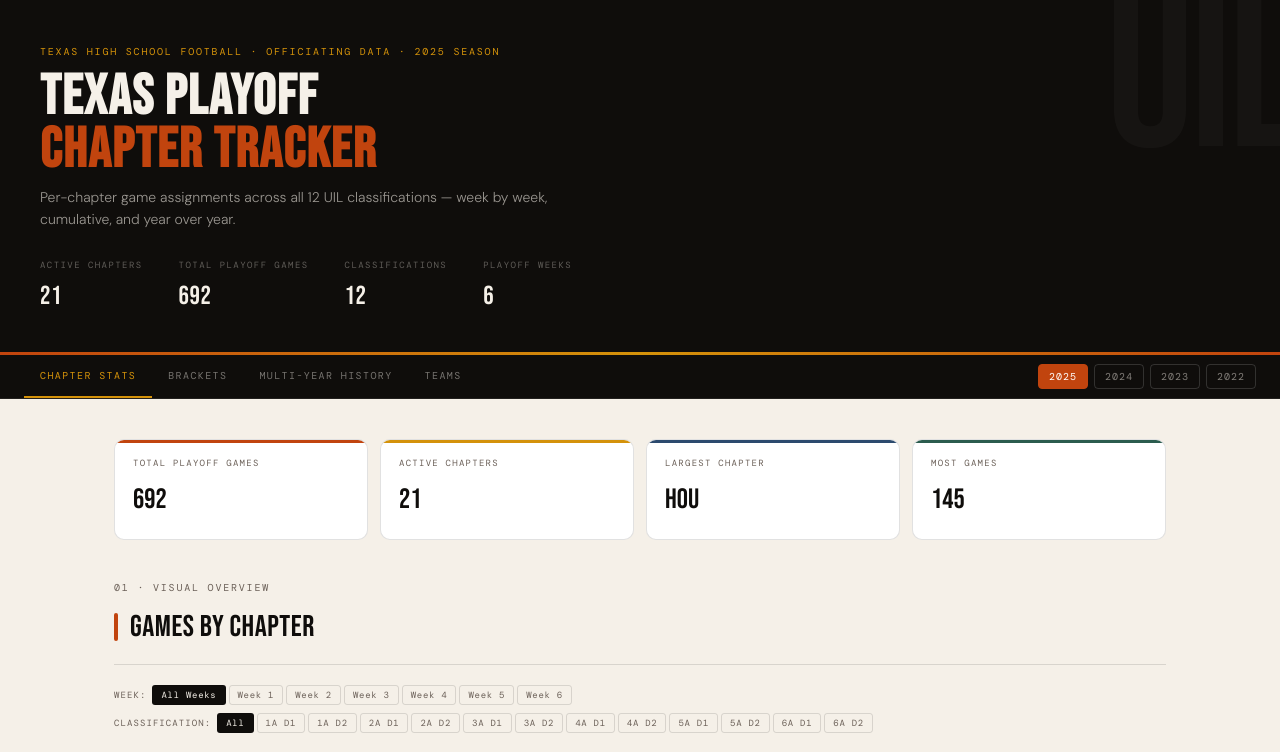
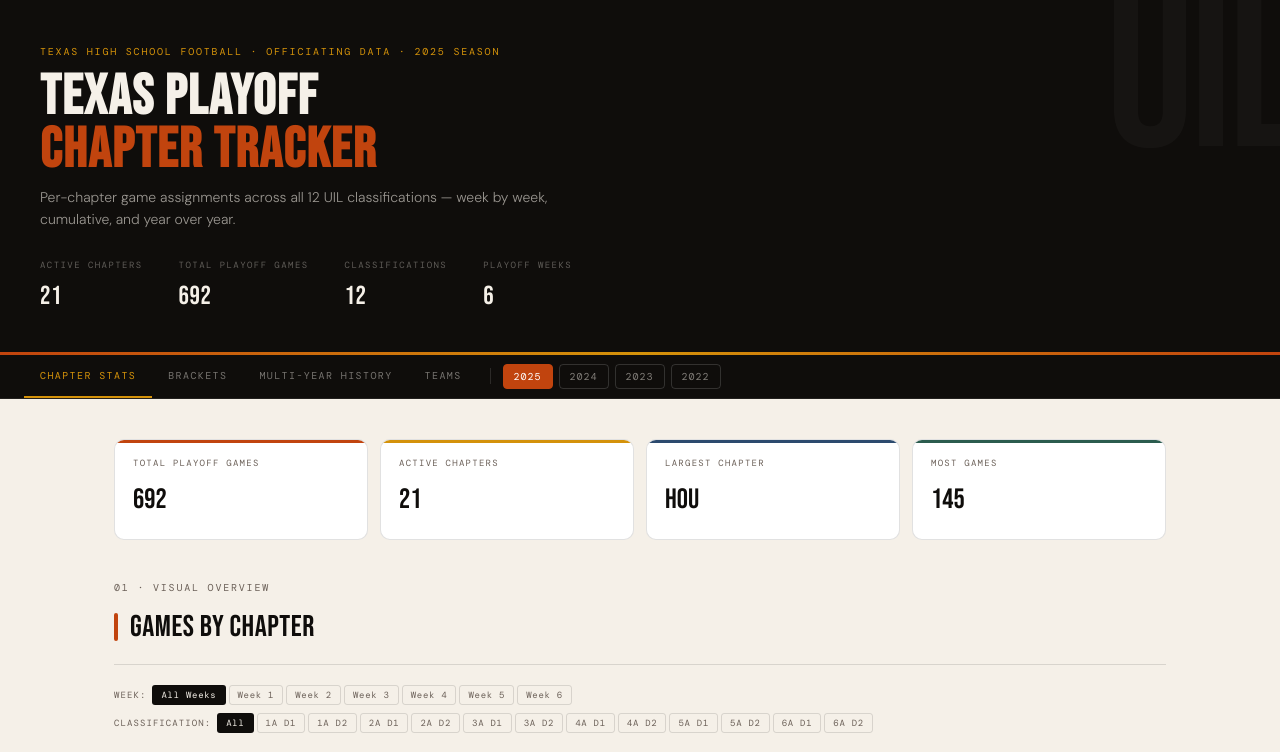
Before and after one commit to colemic2006/texasplayoffs, a React (Vite) app: page / in a window 1280 px wide. Shown: the top 752 px of the page. Built offline with nearby package versions, Linux system fonts and the light colour scheme.

Commit message:
Move year selector to left side of nav bar

```diff
--- a/src/components/Nav.jsx
+++ b/src/components/Nav.jsx
@@ -11,10 +11,10 @@ export default function Nav({ page, setPage, year, setYear, years }) {
   return (
     <nav style={{
       position: 'sticky', top: 0, background: 'var(--ink)', zIndex: 100,
-      display: 'flex', alignItems: 'center', justifyContent: 'space-between',
+      display: 'flex', alignItems: 'center',
       padding: '0 24px', borderBottom: '1px solid rgba(255,255,255,0.08)'
     }}>
-      <div style={{ display: 'flex' }}>
+      <div style={{ display: 'flex', alignItems: 'center' }}>
         {LINKS.map(({ id, label }) => (
           <button
             key={id}
@@ -28,7 +28,8 @@ export default function Nav({ page, setPage, year, setYear, years }) {
             }}
           >{label}</button>
         ))}
-      </div>
+
+        <div style={{ width: 1, height: 16, background: 'rgba(255,255,255,0.12)', margin: '0 12px' }} />
 
         {/* Year selector */}
         <div style={{ display: 'flex', gap: 6 }}>
@@ -47,6 +48,7 @@ export default function Nav({ page, setPage, year, setYear, years }) {
             >{y}</button>
           ))}
         </div>
+      </div>
     </nav>
   )
 }
```
Lines whose indentation alone changed are shown as unchanged.
